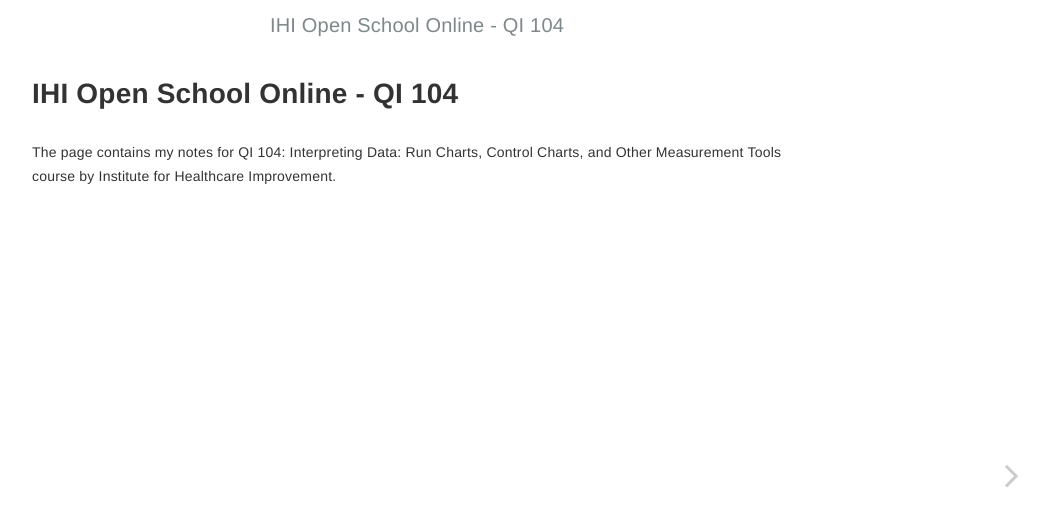
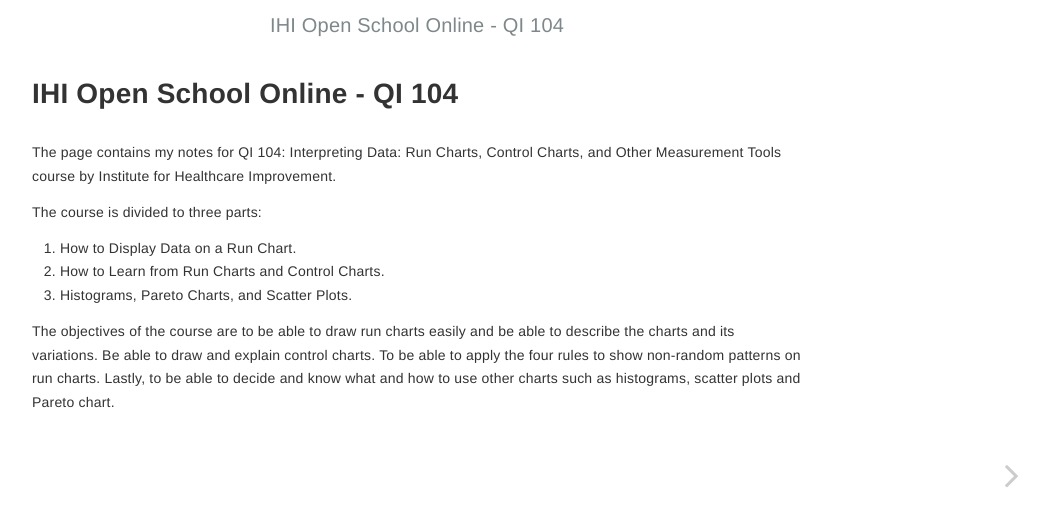
Before and after one commit to alioh/IHI-QI104, a Jekyll site: the page built from index.md, in a window 1280 px wide. Shown: the top 526 px of the page, without its empty margins (223-1271 px from the left). Built offline with Jekyll 4.4.1, drawn with Linux system fonts in a browser that asks for light colours.

Commit message:
update index with more info, part 2 of course

```diff
--- /dev/null
+++ b/_posts/2020-04-06-L2 How to Learn from Run Charts and Control Charts.md
@@ -0,0 +1,19 @@
+---
+title: L2- How to Learn from Run Charts and Control Charts
+author: Ali Alohali
+date: 2020-04-08
+layout: post
+---
+
+
+## Common Cause vs. Special Cause Variation
+
+to get better results and understand better from our charts, we need to separate from common and special causes of variance.
+
+|Common Cause                   |Special Cause                |
+|-------------------------------|-----------------------------|
+|Inherent to the system or process|not inherent to the process|
+|from regular causes            |from irregular causes        |
+|affects on all the outcomes of a process|affects on some but not all|
+|Results in a stable process that is predictable|Results in a un-stable process that is not predictable|
+|random variation|non-random variation|
--- a/index.md
+++ b/index.md
@@ -3,3 +3,10 @@ layout: home
 ---
 
 The page contains my notes for QI 104: Interpreting Data: Run Charts, Control Charts, and Other Measurement Tools course by Institute for Healthcare Improvement.
+
+The course is divided to three parts:
+ 1. How to Display Data on a Run Chart.
+ 2. How to Learn from Run Charts and Control Charts.
+ 3. Histograms, Pareto Charts, and Scatter Plots.
+
+The objectives of the course are to be able to draw run charts easily and be able to describe the charts and its variations. Be able to draw and explain control charts. To be able to apply the four rules to show non-random patterns on run charts. Lastly, to be able to decide and know what and how to use other charts such as histograms, scatter plots and Pareto chart.
```
